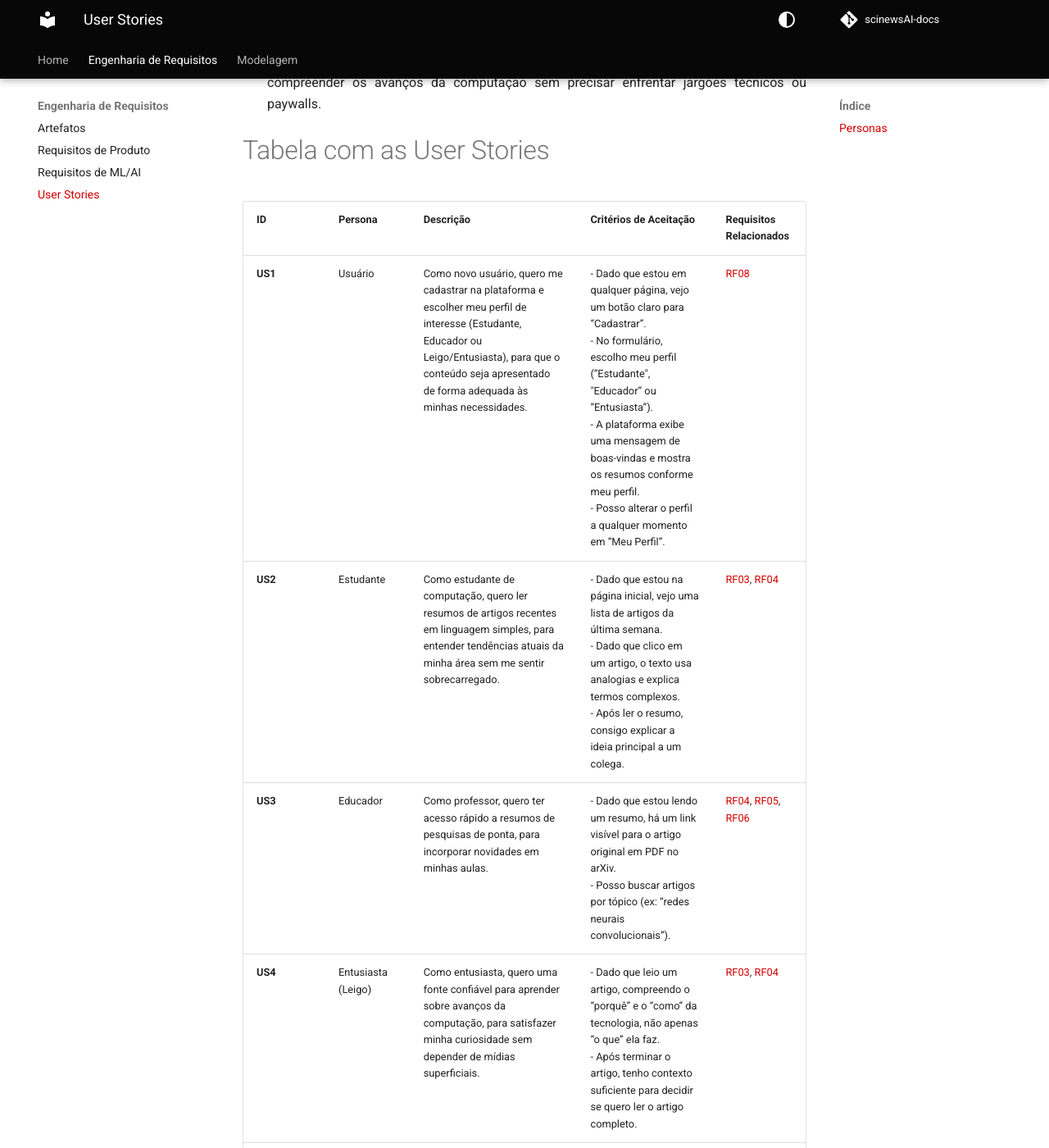
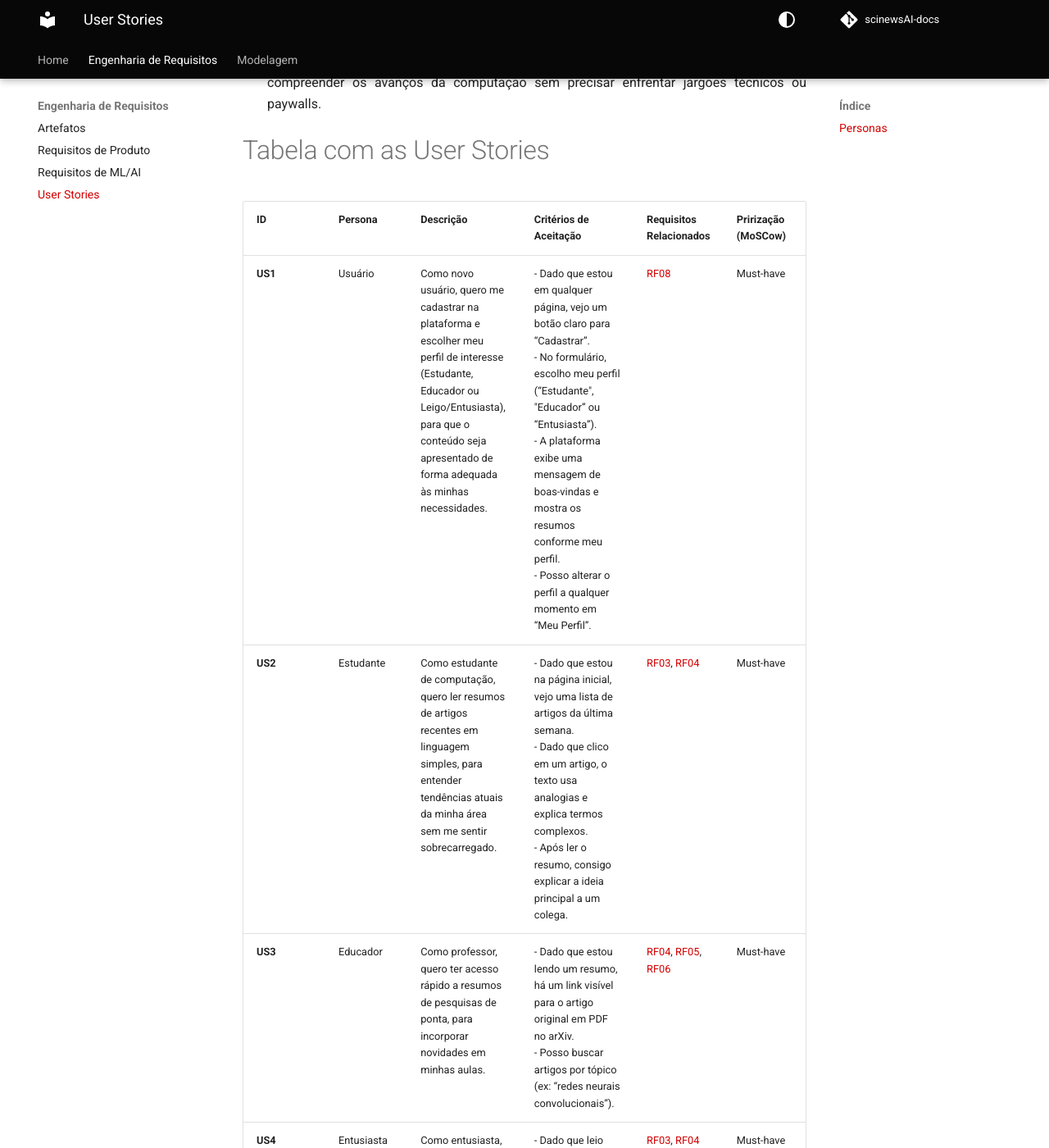
Before and after one commit to unb-Sistemas-de-Machine-learning/scinewsAI-docs, an MkDocs documentation site: the page built from docs/user_stories.md, in a window 1280 px wide and 1400 px high, scrolled down 581 px. Shown: the whole window at 82% size. Built offline with MkDocs 1.6.1 and Material for MkDocs 9.7.7, drawn with Linux system fonts in a browser that asks for light colours; comment, search, counter and statistics services are not loaded; the version menu is left out; some of the changed text lies outside the part shown.

Commit message:
feat: adiciona priorização de USs

```diff
--- a/docs/user_stories.md
+++ b/docs/user_stories.md
@@ -12,20 +12,21 @@
 
 # Tabela com as User Stories
 
-| **ID** | **Persona**             | **Descrição**                                                                                                                                                                                                 | **Critérios de Aceitação**                                                                                                                                                                                                                                                                                                                                                                                                                                                                 | **Requisitos Relacionados** |
-|--------|-------------------------|--------------------------------------------------------------------------------------------------------------------------------------------------------------------------------------------------------------|---------------------------------------------------------------------------------------------------------------------------------------------------------------------------------------------------------------------------------------------------------------------------------------------------------------------------------------------------------------------------------------------------------------------------------------------------------------------------------------------|------------------------------|
-| **US1** | Usuário                | Como novo usuário, quero me cadastrar na plataforma e escolher meu perfil de interesse (Estudante, Educador ou Leigo/Entusiasta), para que o conteúdo seja apresentado de forma adequada às minhas necessidades. | - Dado que estou em qualquer página, vejo um botão claro para “Cadastrar”.<br>- No formulário, escolho meu perfil (“Estudante", "Educador” ou “Entusiasta”).<br>- A plataforma exibe uma mensagem de boas-vindas e mostra os resumos conforme meu perfil.<br>- Posso alterar o perfil a qualquer momento em “Meu Perfil”. | [RF08](product_requirements.md#RF08) |
-| **US2** | Estudante              | Como estudante de computação, quero ler resumos de artigos recentes em linguagem simples, para entender tendências atuais da minha área sem me sentir sobrecarregado.                                        | - Dado que estou na página inicial, vejo uma lista de artigos da última semana.<br>- Dado que clico em um artigo, o texto usa analogias e explica termos complexos.<br>- Após ler o resumo, consigo explicar a ideia principal a um colega. | [RF03](product_requirements.md#RF03), [RF04](product_requirements.md#RF04) |
-| **US3** | Educador               | Como professor, quero ter acesso rápido a resumos de pesquisas de ponta, para incorporar novidades em minhas aulas.                                                                           | - Dado que estou lendo um resumo, há um link visível para o artigo original em PDF no arXiv.<br>- Posso buscar artigos por tópico (ex: “redes neurais convolucionais”). | [RF04](product_requirements.md#RF04), [RF05](product_requirements.md#RF05), [RF06](product_requirements.md#RF06) |
-| **US4** | Entusiasta (Leigo)     | Como entusiasta, quero uma fonte confiável para aprender sobre avanços da computação, para satisfazer minha curiosidade sem depender de mídias superficiais.                                  | - Dado que leio um artigo, compreendo o “porquê” e o “como” da tecnologia, não apenas “o que” ela faz.<br>- Após terminar o artigo, tenho contexto suficiente para decidir se quero ler o artigo completo. | [RF03](product_requirements.md#RF03), [RF04](product_requirements.md#RF04) |
-| **US5** | Usuário                | Como usuário, quero poder buscar artigos por título, autor ou palavra-chave, para encontrar rapidamente os temas que me interessam.                                                           | - Dado que estou na página inicial, vejo um campo de busca.<br>- Quando digito um termo, vejo resultados relevantes com título, autores e resumo simplificado.<br>- Se não houver resultados, o sistema exibe uma mensagem de “Nenhum artigo encontrado”. | [RF06](product_requirements.md#RF06) |
-| **US6** | Usuário                | Como usuário, quero acessar uma página de detalhes de um artigo, para ler o texto simplificado completo e visitar a fonte original no arXiv.                                                               | - Dado que clico em um artigo da lista, sou levado à página de detalhe.<br>- A página mostra o texto completo, autores, data e o link para o artigo original.<br>- Posso voltar facilmente à lista de artigos. | [RF04](product_requirements.md#RF04), [RF05](product_requirements.md#RF05) |
-| **US7** | Usuário                | Como usuário, quero receber um e-mail semanal com os principais artigos simplificados, para me manter atualizado mesmo sem visitar o site.                                                       | - Dado que estou logado, posso ativar/desativar a newsletter nas configurações.<br>- Recebo o e-mail semanal com títulos, resumos e links.<br>- O e-mail é legível e responsivo em dispositivos móveis. | [RF07](product_requirements.md#RF07) |
-| **US8** | Estudante / Entusiasta | Como leitor, quero ajustar o nível de simplificação dos textos (básico, intermediário), para que o conteúdo seja adequado ao meu conhecimento.                                                               | - Dado que leio um artigo, vejo uma opção para alterar o nível de explicação.<br>- Quando altero o nível, o texto se adapta automaticamente.<br>- A plataforma lembra minha preferência para futuros acessos. | [RF03](product_requirements.md#RF03), [RF04](product_requirements.md#RF04) |
+| **ID**  | **Persona**            | **Descrição**                                                                                                                                                                                                    | **Critérios de Aceitação**                                                                                                                                                                                                                                                                                                | **Requisitos Relacionados**                                                                                      | **Prirização (MoSCow)** |
+| ------- | ---------------------- | ---------------------------------------------------------------------------------------------------------------------------------------------------------------------------------------------------------------- | ------------------------------------------------------------------------------------------------------------------------------------------------------------------------------------------------------------------------------------------------------------------------------------------------------------------------- | ---------------------------------------------------------------------------------------------------------------- | ----------------------- |
+| **US1** | Usuário                | Como novo usuário, quero me cadastrar na plataforma e escolher meu perfil de interesse (Estudante, Educador ou Leigo/Entusiasta), para que o conteúdo seja apresentado de forma adequada às minhas necessidades. | - Dado que estou em qualquer página, vejo um botão claro para “Cadastrar”.<br>- No formulário, escolho meu perfil (“Estudante", "Educador” ou “Entusiasta”).<br>- A plataforma exibe uma mensagem de boas-vindas e mostra os resumos conforme meu perfil.<br>- Posso alterar o perfil a qualquer momento em “Meu Perfil”. | [RF08](product_requirements.md#RF08)                                                                             | Must-have               |
+| **US2** | Estudante              | Como estudante de computação, quero ler resumos de artigos recentes em linguagem simples, para entender tendências atuais da minha área sem me sentir sobrecarregado.                                            | - Dado que estou na página inicial, vejo uma lista de artigos da última semana.<br>- Dado que clico em um artigo, o texto usa analogias e explica termos complexos.<br>- Após ler o resumo, consigo explicar a ideia principal a um colega.                                                                               | [RF03](product_requirements.md#RF03), [RF04](product_requirements.md#RF04)                                       | Must-have               |
+| **US3** | Educador               | Como professor, quero ter acesso rápido a resumos de pesquisas de ponta, para incorporar novidades em minhas aulas.                                                                                              | - Dado que estou lendo um resumo, há um link visível para o artigo original em PDF no arXiv.<br>- Posso buscar artigos por tópico (ex: “redes neurais convolucionais”).                                                                                                                                                   | [RF04](product_requirements.md#RF04), [RF05](product_requirements.md#RF05), [RF06](product_requirements.md#RF06) | Must-have               |
+| **US4** | Entusiasta (Leigo)     | Como entusiasta, quero uma fonte confiável para aprender sobre avanços da computação, para satisfazer minha curiosidade sem depender de mídias superficiais.                                                     | - Dado que leio um artigo, compreendo o “porquê” e o “como” da tecnologia, não apenas “o que” ela faz.<br>- Após terminar o artigo, tenho contexto suficiente para decidir se quero ler o artigo completo.                                                                                                                | [RF03](product_requirements.md#RF03), [RF04](product_requirements.md#RF04)                                       | Must-have               |
+| **US5** | Usuário                | Como usuário, quero poder buscar artigos por título, autor ou palavra-chave, para encontrar rapidamente os temas que me interessam.                                                                              | - Dado que estou na página inicial, vejo um campo de busca.<br>- Quando digito um termo, vejo resultados relevantes com título, autores e resumo simplificado.<br>- Se não houver resultados, o sistema exibe uma mensagem de “Nenhum artigo encontrado”.                                                                 | [RF06](product_requirements.md#RF06)                                                                             | Should-have             |
+| **US6** | Usuário                | Como usuário, quero acessar uma página de detalhes de um artigo, para ler o texto simplificado completo e visitar a fonte original no arXiv.                                                                     | - Dado que clico em um artigo da lista, sou levado à página de detalhe.<br>- A página mostra o texto completo, autores, data e o link para o artigo original.<br>- Posso voltar facilmente à lista de artigos.                                                                                                            | [RF04](product_requirements.md#RF04), [RF05](product_requirements.md#RF05)                                       | Must-have               |
+| **US7** | Usuário                | Como usuário, quero receber um e-mail semanal com os principais artigos simplificados, para me manter atualizado mesmo sem visitar o site.                                                                       | - Dado que estou logado, posso ativar/desativar a newsletter nas configurações.<br>- Recebo o e-mail semanal com títulos, resumos e links.<br>- O e-mail é legível e responsivo em dispositivos móveis.                                                                                                                   | [RF07](product_requirements.md#RF07)                                                                             | Must-have               |
+| **US8** | Estudante / Entusiasta | Como leitor, quero ajustar o nível de simplificação dos textos (básico, intermediário), para que o conteúdo seja adequado ao meu conhecimento.                                                                   | - Dado que leio um artigo, vejo uma opção para alterar o nível de explicação.<br>- Quando altero o nível, o texto se adapta automaticamente.<br>- A plataforma lembra minha preferência para futuros acessos.                                                                                                             | [RF03](product_requirements.md#RF03), [RF04](product_requirements.md#RF04)                                       | Must-have               |
 
 
 ## Histórico de Versões
 
-| Versão | Data | Descrição | Autores | Revisores |
-| --- | --- | --- | --- | --- |
-| `1.0` | 19/10/2025 | Criação do documento de histórias de usuário | [Gustavo Melo](https://github.com/gusrberto) |  |
+| Versão | Data       | Descrição                                    | Autores                                            | Revisores |
+| ------ | ---------- | -------------------------------------------- | -------------------------------------------------- | --------- |
+| `1.0`  | 19/10/2025 | Criação do documento de histórias de usuário | [Gustavo Melo](https://github.com/gusrberto)       |           |
+| `1.1`  | 19/10/2025 | Priorização usando MoSCoW                    | [Arthur Grandão](https://github.com/arthurgrandao) |
```
